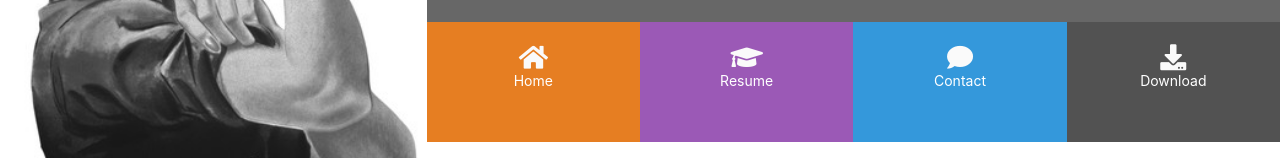
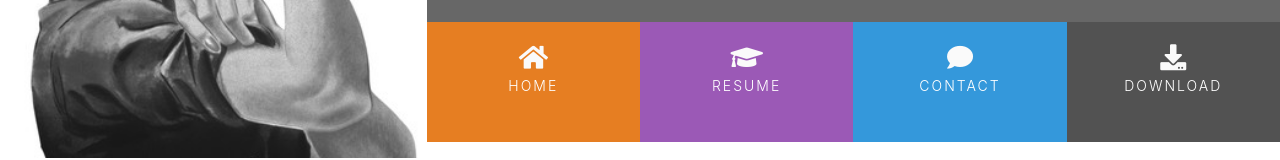
Before and after one commit to siobhanlgorman/CV, a plain HTML site: page index.html in a window 1280 px wide. Shown: the part 227-387 px from the top of the page. Drawn offline with nearby package versions, Linux system fonts and the light colour scheme.

Commit message:
Add styling to menu items span

```diff
--- a/assets/css/style.css
+++ b/assets/css/style.css
@@ -97,3 +97,15 @@ header {
     color: #fafafa;
     font-size: 26px;
 }
+
+.menuitem span {
+    display: block;
+    width: 100%;
+    padding-top: 5px;
+    text-align: center;
+    text-transform: uppercase;
+    font-size: 14px;
+    font-weight: 300;
+    letter-spacing: 2px;
+
+}
```
